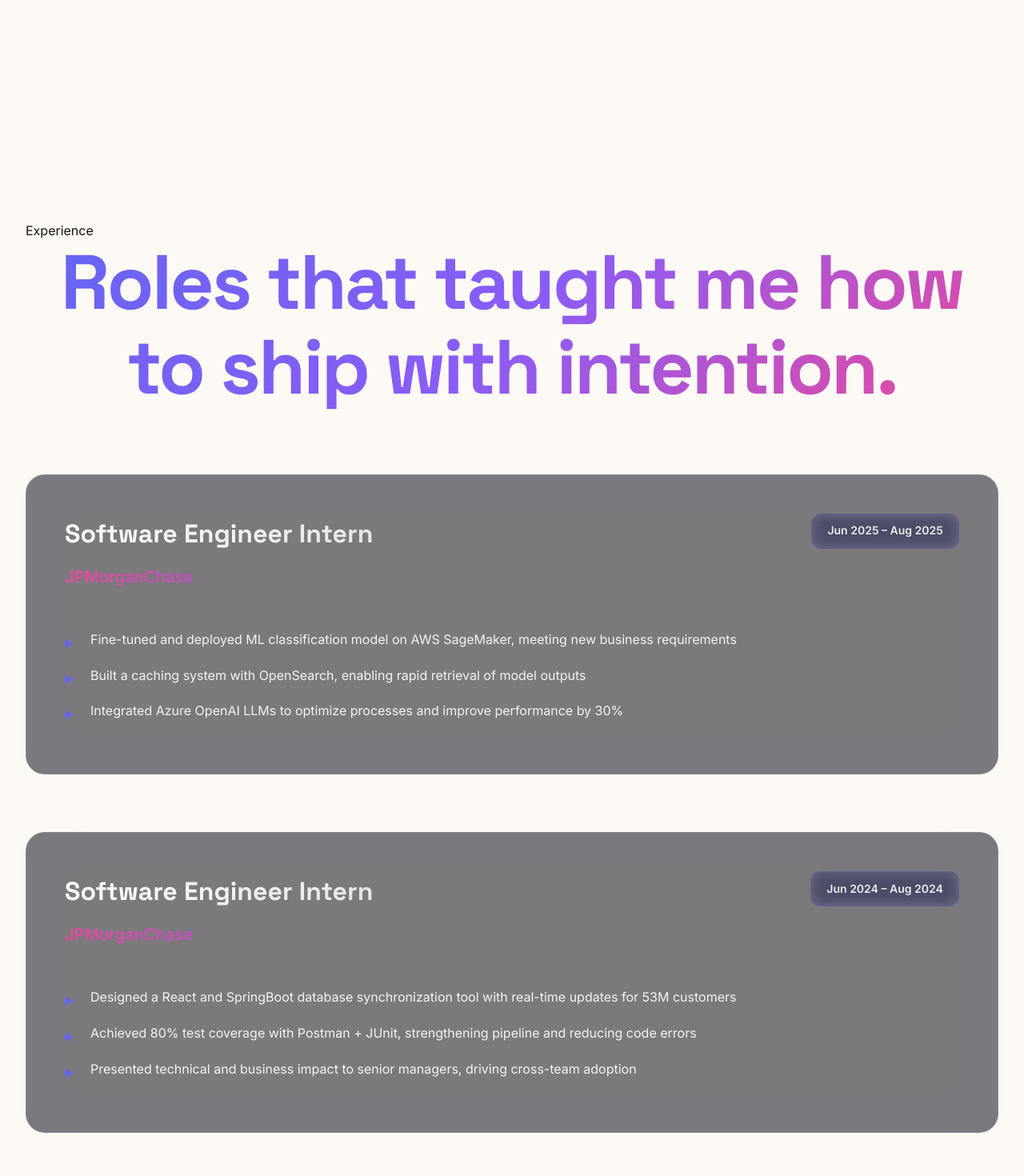
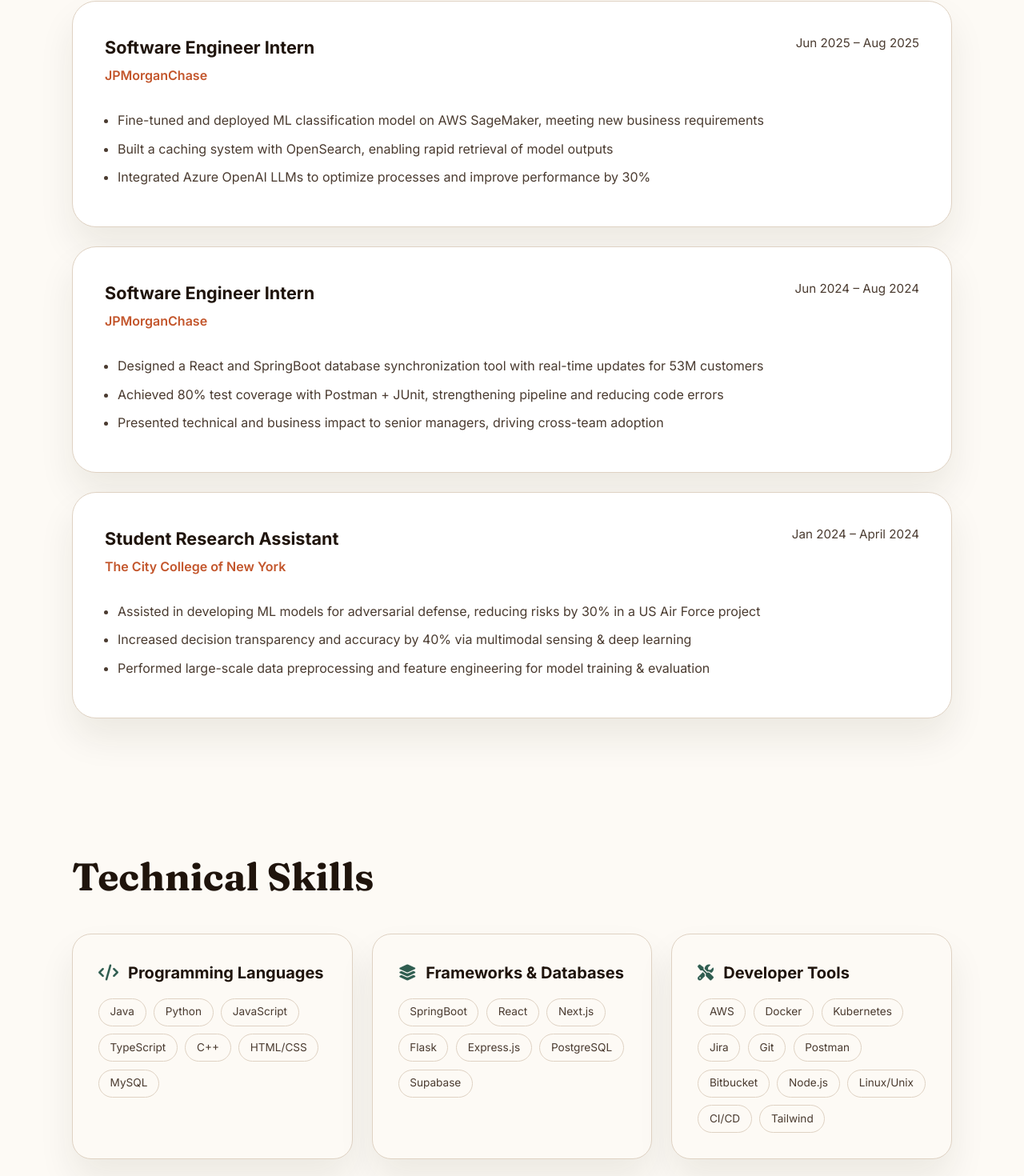
Before and after one commit to techmehedi/techmehedi.github.io, a Next.js app: page / in a window 1280 px wide. Shown: the part 3927-5397 px from the top of the page at 80% size. Built offline with nearby package versions, Linux system fonts and the light colour scheme.

Commit message:
Update Section styles

```diff
--- a/components/Section.module.css
+++ b/components/Section.module.css
@@ -1,433 +1,181 @@
 .section {
-  padding: 8rem 0;
-  position: relative;
-  z-index: 1;
-  overflow: hidden;
+  padding: 5rem 1.5rem;
 }
 
 .container {
-  width: 100%;
-  max-width: 1400px;
+  max-width: 1100px;
   margin: 0 auto;
-  padding: 0 2rem;
+  display: flex;
+  flex-direction: column;
+  gap: 2rem;
+}
+
+.eyebrow {
+  font-size: 0.85rem;
+  letter-spacing: 0.2em;
+  text-transform: uppercase;
+  color: var(--ink-500);
 }
 
 .title {
-  font-size: clamp(48px, 8vw, 96px);
-  font-weight: 900;
-  font-family: var(--font-space-grotesk), sans-serif;
-  text-align: center;
-  margin-bottom: 5rem;
-  background: linear-gradient(135deg, #6366f1 0%, #8b5cf6 50%, #ec4899 100%);
-  -webkit-background-clip: text;
-  -webkit-text-fill-color: transparent;
-  background-clip: text;
-  line-height: 1.1;
-  letter-spacing: -0.03em;
-}
-
-.gradientText {
-  background: linear-gradient(135deg, #10b981 0%, #3b82f6 100%);
-  -webkit-background-clip: text;
-  -webkit-text-fill-color: transparent;
-  background-clip: text;
+  font-family: var(--font-heading);
+  font-size: clamp(2rem, 4vw, 3rem);
+  color: var(--ink-900);
+  margin: 0;
 }
 
 .card {
-  background: rgba(36, 36, 48, 0.6);
-  backdrop-filter: blur(30px) saturate(180%);
-  border: 1px solid rgba(255, 255, 255, 0.1);
-  border-radius: 24px;
-  padding: 3rem;
-  margin-bottom: 2rem;
-  transition: all 400ms;
-  position: relative;
-  overflow: hidden;
-}
-
-.card::before {
-  content: '';
-  position: absolute;
-  inset: 0;
-  border-radius: 24px;
-  padding: 1px;
-  background: linear-gradient(135deg, rgba(99, 102, 241, 0.3), rgba(139, 92, 246, 0.3), rgba(236, 72, 153, 0.3));
-  -webkit-mask: linear-gradient(#fff 0 0) content-box, linear-gradient(#fff 0 0);
-  -webkit-mask-composite: xor;
-  mask-composite: exclude;
-  opacity: 0;
-  transition: opacity 400ms;
-}
-
-.card:hover::before {
-  opacity: 1;
-}
-
-.card:hover {
-  border-color: rgba(99, 102, 241, 0.5);
-  box-shadow:
-    0 20px 60px rgba(0, 0, 0, 0.4),
-    0 0 0 1px rgba(99, 102, 241, 0.2),
-    0 0 80px rgba(99, 102, 241, 0.1);
-  transform: translateY(-8px);
+  background: #fff;
+  border: 1px solid var(--border-soft);
+  border-radius: 30px;
+  padding: 2.5rem;
+  box-shadow: var(--card-shadow);
 }
 
 .cardHeader {
   display: flex;
   justify-content: space-between;
-  align-items: flex-start;
+  gap: 1rem;
+  flex-wrap: wrap;
   margin-bottom: 1.5rem;
-  flex-wrap: wrap;
-  gap: 1rem;
 }
 
 .cardTitle {
-  font-size: clamp(24px, 4vw, 32px);
-  font-weight: 800;
-  font-family: var(--font-space-grotesk), sans-serif;
-  color: #ffffff;
   margin: 0;
-  background: linear-gradient(135deg, #ffffff 0%, rgba(255, 255, 255, 0.8) 100%);
-  -webkit-background-clip: text;
-  -webkit-text-fill-color: transparent;
-  background-clip: text;
+  font-size: 1.35rem;
+  color: var(--ink-900);
+}
+
+.cardSubtitle {
+  margin: 0.35rem 0 0;
+  color: var(--ink-700);
 }
 
 .cardDate {
-  display: inline-block;
-  padding: 0.6rem 1.2rem;
-  background: rgba(99, 102, 241, 0.15);
-  backdrop-filter: blur(10px);
-  border: 1px solid rgba(99, 102, 241, 0.3);
-  border-radius: 12px;
-  font-size: 14px;
-  font-weight: 600;
-  color: rgba(255, 255, 255, 0.9);
-  white-space: nowrap;
-  transition: all 300ms;
-}
-
-.cardDate:hover {
-  background: rgba(99, 102, 241, 0.25);
-  border-color: rgba(99, 102, 241, 0.5);
-  transform: scale(1.05);
-}
-
-.cardSubtitle {
-  font-size: clamp(18px, 2.5vw, 22px);
-  font-weight: 600;
-  color: rgba(255, 255, 255, 0.95);
-  margin: 0.75rem 0;
-}
-
-.company {
-  font-size: clamp(18px, 2.5vw, 20px);
-  font-weight: 600;
-  background: linear-gradient(135deg, #ec4899 0%, #8b5cf6 100%);
-  -webkit-background-clip: text;
-  -webkit-text-fill-color: transparent;
-  background-clip: text;
-  margin: 0.75rem 0 1.5rem;
+  font-size: 0.95rem;
+  color: var(--ink-700);
 }
 
 .gpa {
-  font-size: 17px;
-  font-weight: 700;
-  color: rgba(255, 255, 255, 0.95);
-  margin: 0.75rem 0 2rem;
-  display: inline-block;
-  padding: 0.75rem 1.5rem;
-  background: linear-gradient(135deg, rgba(99, 102, 241, 0.2) 0%, rgba(139, 92, 246, 0.2) 100%);
-  backdrop-filter: blur(10px);
-  border-radius: 14px;
-  border: 1px solid rgba(99, 102, 241, 0.3);
-  box-shadow: 0 4px 20px rgba(99, 102, 241, 0.2);
+  margin: 0 0 1.5rem;
+  font-weight: 600;
+  color: var(--accent-forest);
 }
 
 .cardContent {
-  margin-top: 2rem;
+  display: flex;
+  flex-direction: column;
+  gap: 0.75rem;
 }
 
 .label {
-  font-size: 17px;
-  font-weight: 700;
-  color: rgba(255, 255, 255, 0.95);
-  margin-bottom: 1.5rem;
-  font-family: var(--font-space-grotesk), sans-serif;
+  font-weight: 600;
+  color: var(--ink-900);
 }
 
 .tags {
   display: flex;
   flex-wrap: wrap;
-  gap: 1rem;
-  margin-top: 1rem;
+  gap: 0.6rem;
 }
 
 .tag {
-  padding: 0.7rem 1.3rem;
-  background: rgba(255, 255, 255, 0.05);
-  backdrop-filter: blur(10px);
-  border: 1px solid rgba(255, 255, 255, 0.1);
-  border-radius: 12px;
-  font-size: 14px;
-  font-weight: 500;
-  color: rgba(255, 255, 255, 0.9);
-  transition: all 300ms;
-  cursor: default;
-  position: relative;
-  overflow: hidden;
-}
-
-.tag::before {
-  content: '';
-  position: absolute;
-  inset: 0;
-  background: linear-gradient(135deg, rgba(99, 102, 241, 0.3) 0%, rgba(139, 92, 246, 0.3) 100%);
-  opacity: 0;
-  transition: opacity 300ms;
-}
-
-.tag:hover::before {
-  opacity: 1;
-}
-
-.tag:hover {
-  border-color: rgba(99, 102, 241, 0.5);
-  color: #ffffff;
-  transform: translateY(-2px);
-  box-shadow: 0 4px 16px rgba(99, 102, 241, 0.3);
+  border: 1px solid var(--border-soft);
+  border-radius: 999px;
+  padding: 0.35rem 0.85rem;
+  font-size: 0.85rem;
+  color: var(--ink-700);
 }
 
 .list {
   display: flex;
   flex-direction: column;
-  gap: 2.5rem;
+  gap: 1.5rem;
 }
 
 .bullets {
-  list-style: none;
-  padding: 0;
-  margin: 1.5rem 0 0;
+  margin: 0;
+  padding-left: 1rem;
+  color: var(--ink-700);
+  line-height: 1.7;
 }
 
 .bullets li {
-  position: relative;
-  padding-left: 2rem;
-  margin-bottom: 1rem;
-  color: rgba(255, 255, 255, 0.9);
-  line-height: 1.8;
-  font-size: 16px;
-  transition: all 300ms;
+  margin-bottom: 0.5rem;
 }
 
-.bullets li::before {
-  content: '▸';
-  position: absolute;
-  left: 0;
-  color: rgba(99, 102, 241, 0.9);
-  font-weight: bold;
-  font-size: 20px;
-  transition: transform 300ms;
-}
-
-.bullets li:hover {
-  color: #ffffff;
-  transform: translateX(5px);
-}
-
-.bullets li:hover::before {
-  transform: translateX(3px);
-  color: #6366f1;
+.company {
+  margin: 0.35rem 0;
+  font-weight: 600;
+  color: var(--accent-terracotta);
 }
 
 .grid {
   display: grid;
-  grid-template-columns: repeat(auto-fit, minmax(350px, 1fr));
-  gap: 2.5rem;
-  margin-top: 3rem;
+  grid-template-columns: repeat(auto-fit, minmax(280px, 1fr));
+  gap: 1.5rem;
 }
 
 .category {
-  background: rgba(36, 36, 48, 0.6);
-  backdrop-filter: blur(30px) saturate(180%);
-  border: 1px solid rgba(255, 255, 255, 0.1);
+  background: var(--sand-50);
+  border: 1px solid var(--border-soft);
   border-radius: 24px;
-  padding: 2.5rem;
-  transition: all 400ms;
-  position: relative;
-  overflow: hidden;
-  transform-style: preserve-3d;
-}
-
-.category::before {
-  content: '';
-  position: absolute;
-  inset: -2px;
-  border-radius: 24px;
-  background: linear-gradient(135deg, #6366f1 0%, #8b5cf6 50%, #ec4899 100%);
-  opacity: 0;
-  filter: blur(20px);
-  transition: opacity 400ms;
-  z-index: -1;
-}
-
-.category:hover::before {
-  opacity: 0.3;
-}
-
-.category:hover {
-  border-color: rgba(99, 102, 241, 0.5);
-  box-shadow:
-    0 20px 60px rgba(0, 0, 0, 0.4),
-    0 0 0 1px rgba(99, 102, 241, 0.2),
-    0 0 80px rgba(99, 102, 241, 0.1);
+  padding: 2rem;
+  box-shadow: var(--card-shadow);
+  display: flex;
+  flex-direction: column;
+  gap: 1rem;
 }
 
 .categoryTitle {
-  font-size: clamp(20px, 3vw, 24px);
-  font-weight: 800;
-  font-family: var(--font-space-grotesk), sans-serif;
-  color: #ffffff;
-  margin: 0 0 2rem;
   display: flex;
   align-items: center;
-  gap: 1rem;
+  gap: 0.75rem;
+  font-size: 1.25rem;
+  margin: 0;
+  color: var(--ink-900);
 }
 
 .categoryTitle i {
-  color: rgba(99, 102, 241, 0.9);
-  font-size: 28px;
-  filter: drop-shadow(0 0 10px rgba(99, 102, 241, 0.5));
+  color: var(--accent-forest);
 }
 
 .activitiesGrid {
   display: grid;
-  grid-template-columns: repeat(auto-fit, minmax(320px, 1fr));
-  gap: 2rem;
-  margin-top: 3rem;
+  grid-template-columns: repeat(auto-fit, minmax(260px, 1fr));
+  gap: 1.5rem;
 }
 
 .activityCard {
-  text-align: center;
-  padding: 2.5rem 2rem;
-  transform-style: preserve-3d;
+  text-align: left;
 }
 
 .activityIcon {
-  width: 80px;
-  height: 80px;
-  margin: 0 auto 2rem;
-  background: linear-gradient(135deg, rgba(99, 102, 241, 0.2) 0%, rgba(139, 92, 246, 0.2) 50%, rgba(236, 72, 153, 0.2) 100%);
-  backdrop-filter: blur(10px);
-  border-radius: 50%;
+  width: 52px;
+  height: 52px;
+  border-radius: 16px;
+  border: 1px solid var(--border-soft);
   display: flex;
   align-items: center;
   justify-content: center;
-  font-size: 36px;
-  color: rgba(99, 102, 241, 0.9);
-  border: 2px solid rgba(99, 102, 241, 0.3);
-  transition: all 400ms;
-  position: relative;
-}
-
-.activityIcon::before {
-  content: '';
-  position: absolute;
-  inset: -4px;
-  border-radius: 50%;
-  background: linear-gradient(135deg, #6366f1 0%, #8b5cf6 50%, #ec4899 100%);
-  opacity: 0;
-  filter: blur(15px);
-  transition: opacity 400ms;
-  z-index: -1;
-}
-
-.activityCard:hover .activityIcon::before {
-  opacity: 0.4;
-}
-
-.activityCard:hover .activityIcon {
-  border-color: rgba(99, 102, 241, 0.6);
-  box-shadow: 0 8px 40px rgba(99, 102, 241, 0.4);
+  color: var(--accent-terracotta);
+  margin-bottom: 1rem;
+  font-size: 1.2rem;
 }
 
 .activityTitle {
-  font-size: clamp(18px, 2.5vw, 22px);
-  font-weight: 800;
-  font-family: var(--font-space-grotesk), sans-serif;
-  color: rgba(255, 255, 255, 0.95);
-  margin: 0 0 1rem;
+  margin: 0 0 0.5rem;
+  font-size: 1.1rem;
+  color: var(--ink-900);
 }
 
 .activityDescription {
-  font-size: 15px;
-  color: rgba(255, 255, 255, 0.85);
-  line-height: 1.7;
   margin: 0;
+  color: var(--ink-700);
 }
 
-@media (max-width: 1024px) {
-  .grid {
-    grid-template-columns: repeat(auto-fit, minmax(300px, 1fr));
-  }
-
-  .activitiesGrid {
-    grid-template-columns: repeat(auto-fit, minmax(280px, 1fr));
+@media (max-width: 640px) {
+  .card {
+    padding: 1.75rem;
   }
 }
-
-@media (max-width: 768px) {
-  .section {
-    padding: 5rem 0;
-  }
-
-  .container {
-    padding: 0 1.5rem;
-  }
-
-  .title {
-    margin-bottom: 3rem;
-    font-size: clamp(36px, 10vw, 56px);
-  }
-
-  .card {
-    padding: 2rem 1.5rem;
-    margin-bottom: 1.5rem;
-  }
-
-  .grid {
-    grid-template-columns: 1fr;
-    gap: 1.5rem;
-    margin-top: 2rem;
-  }
-
-  .category {
-    padding: 2rem 1.5rem;
-  }
-
-  .activitiesGrid {
-    grid-template-columns: 1fr;
-    gap: 1.5rem;
-    margin-top: 2rem;
-  }
-
-  .activityCard {
-    padding: 2rem 1.5rem;
-  }
-
-  .activityIcon {
-    width: 70px;
-    height: 70px;
-    font-size: 32px;
-    margin-bottom: 1.5rem;
-  }
-
-  .tags {
-    gap: 0.75rem;
-  }
-
-  .tag {
-    padding: 0.6rem 1.1rem;
-    font-size: 13px;
-  }
-}
```
